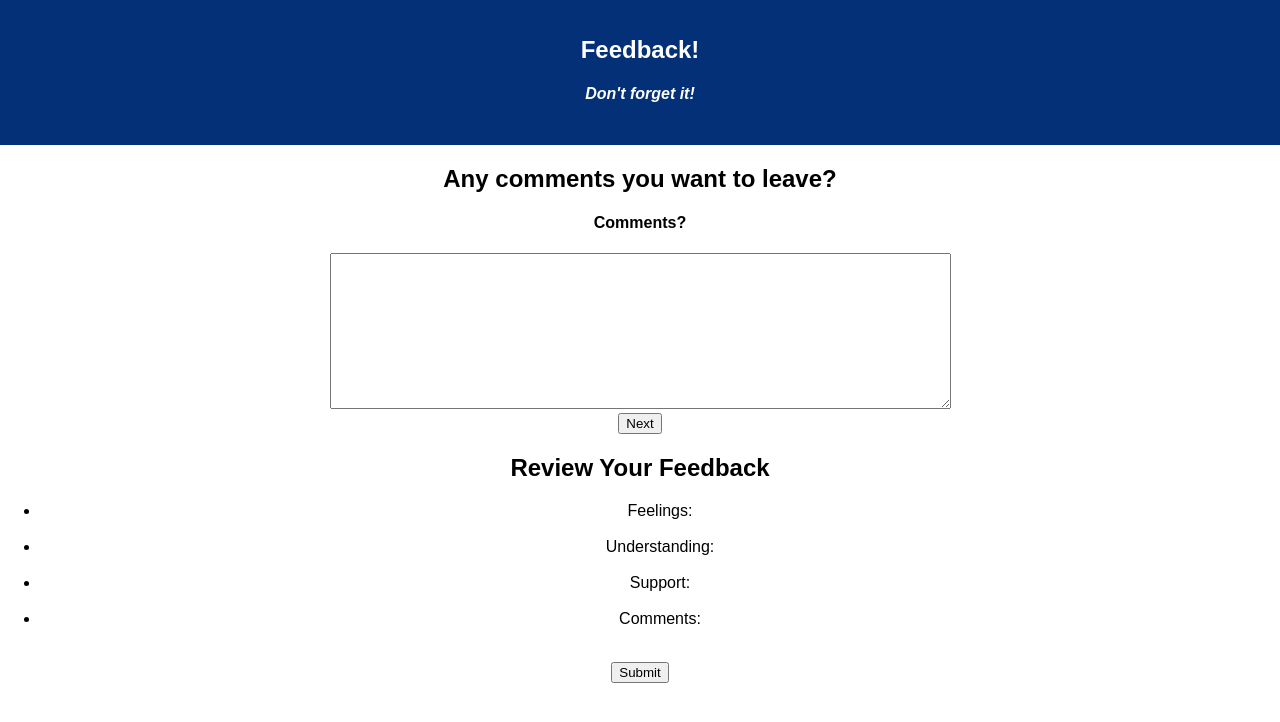
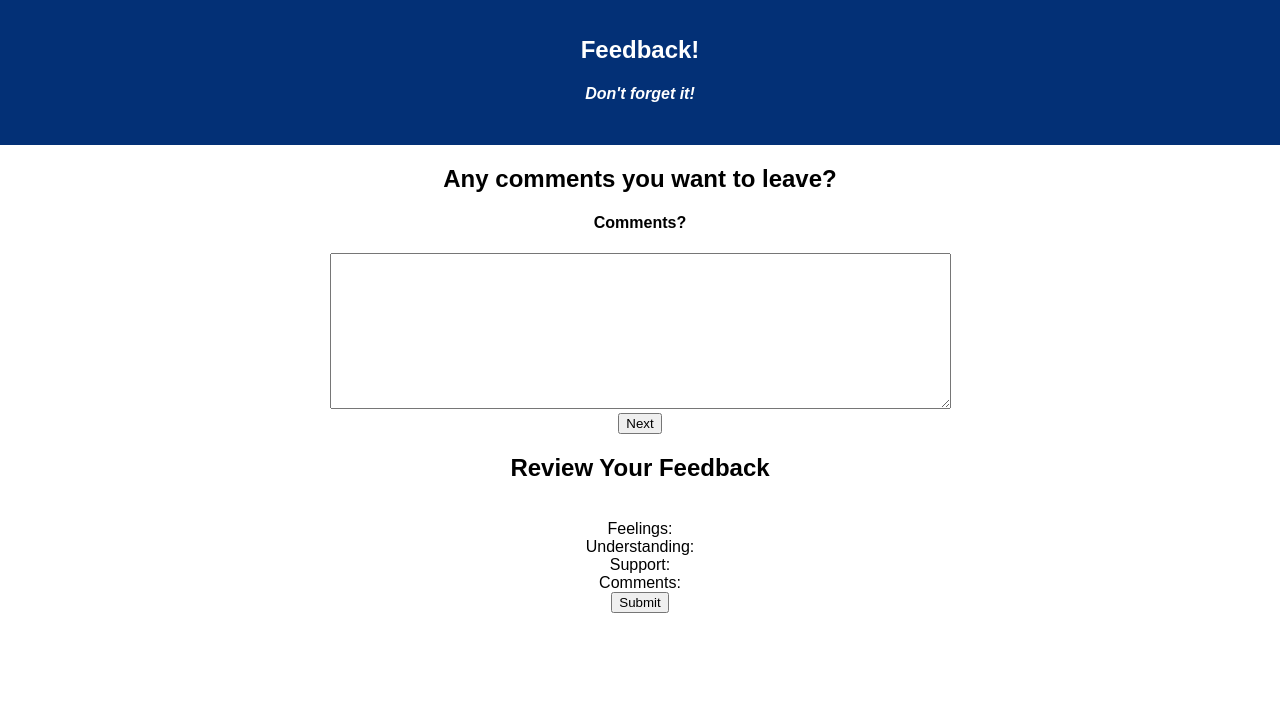
Before and after one commit to mangwan/weekend-redux-feedback-loop, a React (Create React App) app: page /#/Comments in a window 1280 px wide. Shown: the top 722 px of the page. Built offline with nearby package versions, Linux system fonts and the light colour scheme.

Commit message:
removed unordered list

```diff
--- a/src/components/Review/Review.js
+++ b/src/components/Review/Review.js
@@ -23,20 +23,19 @@ class Review extends Component {
         return (
             <>
                 <h2>Review Your Feedback</h2>
-                <ul>
-                    <li>Feelings: {this.props.reduxState.feedback.feeling}</li>
+                    <br/>
+                    Feelings: {this.props.reduxState.feedback.feeling}
                     <br />
-                    <li>Understanding: {this.props.reduxState.feedback.understanding}</li>
+                    Understanding: {this.props.reduxState.feedback.understanding}
                     <br />
-                    <li>Support: {this.props.reduxState.feedback.support}</li>
+                    Support: {this.props.reduxState.feedback.support}
                     <br />
-                    <li>Comments: {this.props.reduxState.feedback.comments}</li>
-                    <br />
-                </ul>
-            {/*need to include a ternary operator to check if form is complete*/}
-            <Router>
-                <Link to="/Completed"><button onClick={this.handleClickSubmit}>Submit</button></Link>
-            </Router>
+                    Comments: {this.props.reduxState.feedback.comments}
+                    <br/>
+                {/*need to include a ternary operator to check if form is complete*/}
+                <Router>
+                    <Link to="/Completed"><button onClick={this.handleClickSubmit}>Submit</button></Link>
+                </Router>
             </>
         );
     }
```
